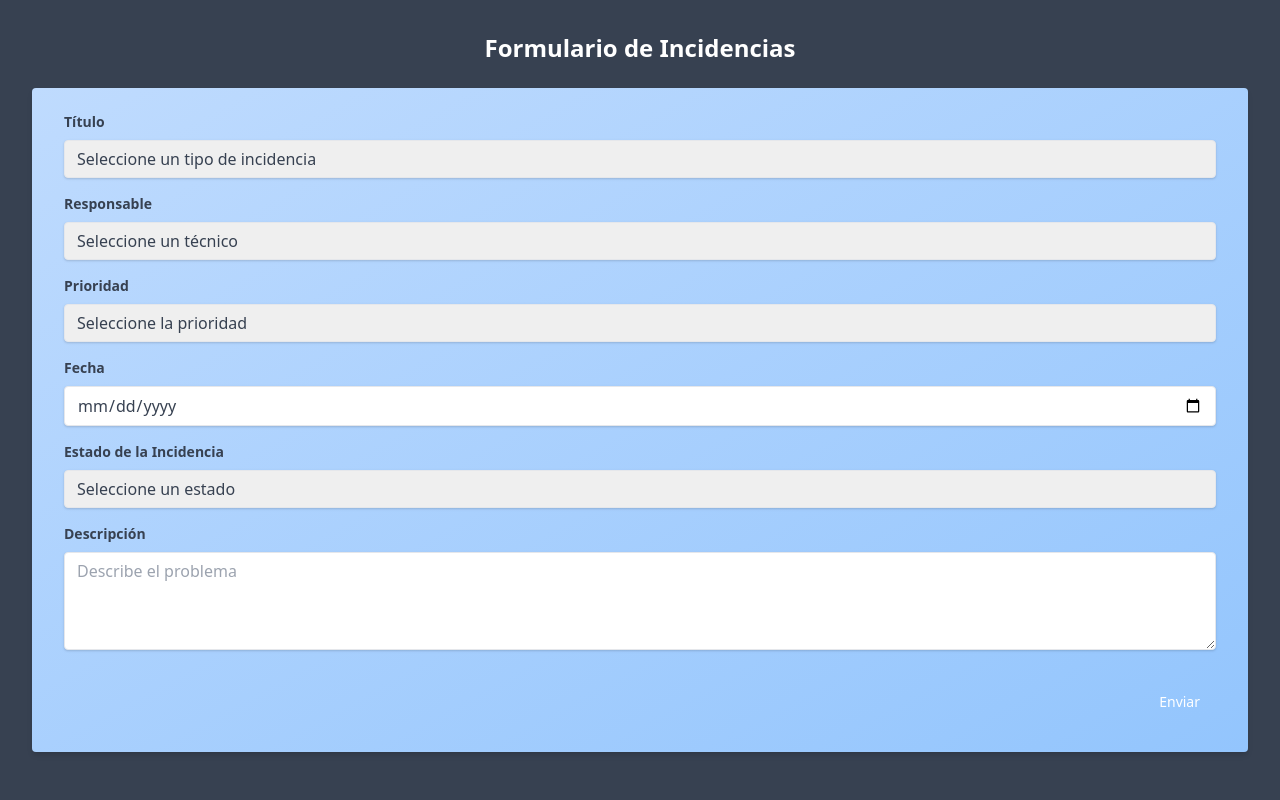
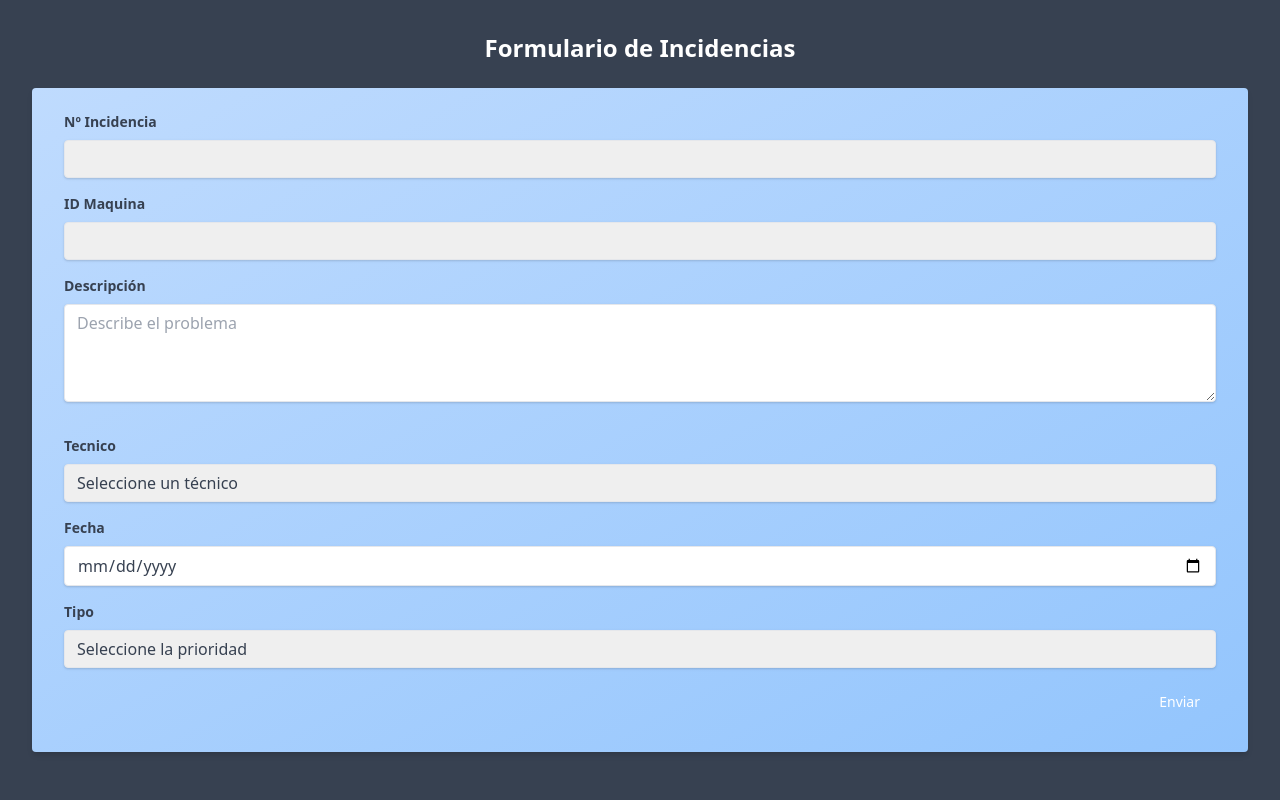
Before and after one commit to arnaugt25/Tot-Maquina, a PHP site: page /App/Views/forminci.php in a window 1280 px wide. Run offline with PHP 8.4, Linux system fonts and the light colour scheme; the template is opened without the code that fills it, so the values that code supplies are empty.

Commit message:
incidencia

```diff
--- a/App/Views/forminci.php
+++ b/App/Views/forminci.php
@@ -14,43 +14,41 @@
             <!-- Título -->
             <div class="mb-4">
                 <label class="block text-gray-700 text-sm font-bold mb-2" for="titulo">
-                    Título
+                   Nº Incidencia
                 </label>
                 <select class="shadow appearance-none border rounded w-full py-2 px-3 text-gray-700 leading-tight focus:outline-none focus:shadow-outline"
-                    id="titulo"
-                    name="titulo"
+                    id="incidencia"
+                    name="incidencia"
                     required>
-                    <option value="">Seleccione un tipo de incidencia</option>
-                    <option value="error_arranque">Error de arranque</option>
-                    <option value="ruido_anormal">Ruido anormal</option>
-                    <option value="sobrecalentamiento">Sobrecalentamiento</option>
-                    <option value="vibracion_excesiva">Vibración excesiva</option>
-                    <option value="fuga_aceite">Fuga de aceite</option>
-                    <option value="falla_electrica">Falla eléctrica</option>
-                    <option value="error_sensor">Error en sensores</option>
-                    <option value="desgaste_piezas">Desgaste de piezas</option>
-                    <option value="bajo_rendimiento">Bajo rendimiento</option>
-                    <option value="parada_emergencia">Parada de emergencia</option>
-                    <option value="otros">Otros</option>
                 </select>
             </div>
 
-            <!-- Campo adicional para "Otros" -->
-            <div class="mb-4 hidden" id="otroTitulo">
-                <label class="block text-gray-700 text-sm font-bold mb-2" for="titulo_otro">
-                    Especifique el título
+            <div class="mb-4">
+                <label class="block text-gray-700 text-sm font-bold mb-2" for="responsable">
+                   ID Maquina
                 </label>
-                <input class="shadow appearance-none border rounded w-full py-2 px-3 text-gray-700 leading-tight focus:outline-none focus:shadow-outline"
-                    id="titulo_otro"
-                    name="titulo_otro"
-                    type="text"
-                    placeholder="Especifique el título de la incidencia">
+                <select class="shadow appearance-none border rounded w-full py-2 px-3 text-gray-700 leading-tight focus:outline-none focus:shadow-outline"
+                        id="id_maquina"
+                        name="id_maquina"
+                        required>
+                </select>
             </div>
-
+            <!-- Descripción -->
+            <div class="mb-4">
+                <label class="block text-gray-700 text-sm font-bold mb-2" for="descripcion">
+                    Descripción
+                </label>
+                <textarea class="shadow appearance-none border rounded w-full py-2 px-3 text-gray-700 mb-3 leading-tight focus:outline-none focus:shadow-outline"
+                          id="descripcion"
+                          name="descripcion"
+                          rows="4"
+                          placeholder="Describe el problema"
+                          required></textarea>
+            </div>
             <!-- Responsable -->
             <div class="mb-4">
                 <label class="block text-gray-700 text-sm font-bold mb-2" for="responsable">
-                    Responsable
+                    Tecnico
                 </label>
                 <select class="shadow appearance-none border rounded w-full py-2 px-3 text-gray-700 leading-tight focus:outline-none focus:shadow-outline"
                     id="responsable"
@@ -58,15 +56,26 @@
                     required>
                     <option value="">Seleccione un técnico</option>
                     <?php foreach($tecnicos as $tecnico): ?>
-                        <option value="<?= $tecnico['id'] ?>"><?= $tecnico['nombre'] ?></option>
+                        <option value="<?= $tecnico['nombre'] ?>"><?= $tecnico['technician_id'] ?></option>
                     <?php endforeach; ?>
                 </select>
+            </div>
+            <!-- Fecha -->
+            <div class="mb-4">
+                <label class="block text-gray-700 text-sm font-bold mb-2" for="fecha">
+                    Fecha
+                </label>
+                <input class="shadow appearance-none border rounded w-full py-2 px-3 text-gray-700 leading-tight focus:outline-none focus:shadow-outline"
+                       id="fecha"
+                       name="fecha"
+                       type="date"
+                       required>
             </div>
 
             <!-- Prioridad -->
             <div class="mb-4">
                 <label class="block text-gray-700 text-sm font-bold mb-2" for="prioridad">
-                    Prioridad
+                    Tipo
                 </label>
                 <select class="shadow appearance-none border rounded w-full py-2 px-3 text-gray-700 leading-tight focus:outline-none focus:shadow-outline"
                     id="prioridad"
@@ -75,51 +84,9 @@
                     <option value="">Seleccione la prioridad</option>
                     <option value="baja">Baja</option>
                     <option value="mediana">Mediana</option>
-                    <option value="critica">Crítica</option>
+                    <option value="critica">Urgente</option>
                 </select>
             </div>
-
-              <!-- Fecha -->
-              <div class="mb-4">
-                <label class="block text-gray-700 text-sm font-bold mb-2" for="fecha">
-                    Fecha
-                </label>
-                <input class="shadow appearance-none border rounded w-full py-2 px-3 text-gray-700 leading-tight focus:outline-none focus:shadow-outline"
-                    id="fecha"
-                    name="fecha"
-                    type="date"
-                    required>
-            </div>
-
-            <!-- Estado -->
-            <div class="mb-4">
-                <label class="block text-gray-700 text-sm font-bold mb-2" for="estado">
-                    Estado de la Incidencia
-                </label>
-                <select class="shadow appearance-none border rounded w-full py-2 px-3 text-gray-700 leading-tight focus:outline-none focus:shadow-outline"
-                    id="estado"
-                    name="estado"
-                    required>
-                    <option value="">Seleccione un estado</option>
-                    <option value="abierta">Abierta</option>
-                    <option value="en_tramite">En trámite</option>
-                    <option value="cerrada">Cerrada</option>
-                </select>
-            </div>
-
-            <!-- Descripción -->
-            <div class="mb-4">
-                <label class="block text-gray-700 text-sm font-bold mb-2" for="descripcion">
-                    Descripción
-                </label>
-                <textarea class="shadow appearance-none border rounded w-full py-2 px-3 text-gray-700 mb-3 leading-tight focus:outline-none focus:shadow-outline"
-                    id="descripcion"
-                    name="descripcion"
-                    rows="4"
-                    placeholder="Describe el problema"
-                    required></textarea>
-            </div>
-
 
             <!-- Botón de envío -->
             <div class="flex justify-end">
--- a/App/Views/listinci.php
+++ b/App/Views/listinci.php
@@ -66,9 +66,11 @@
                         </th>
                         <th scope="col" class="px-6 py-3 text-xs font-medium text-center text-[#FFFFFF] uppercase tracking-wider">
                             Fecha
+                        <th scope="col" class="px-6 py-3 text-xs font-medium text-center text-[#FFFFFF] uppercase tracking-wider">
+                            Estado
                         </th>
                         <th scope="col" class="px-6 py-3 text-xs font-medium text-center text-[#FFFFFF] uppercase tracking-wider">
-                            Tipo
+                            Prioridad
                         </th>
                         <th scope="col" class="px-6 py-3 text-xs font-medium text-center text-[#FFFFFF] uppercase tracking-wider">
                             Acciones
```
